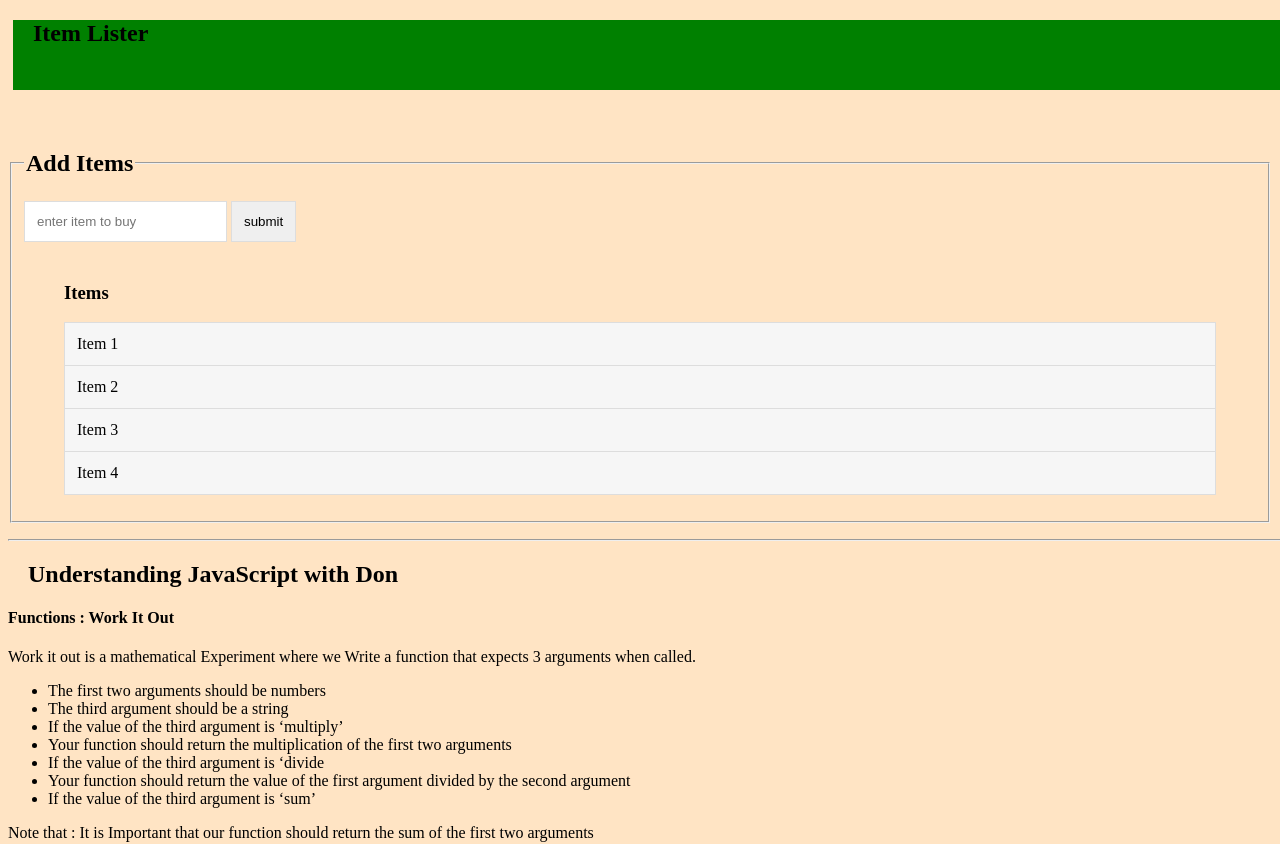
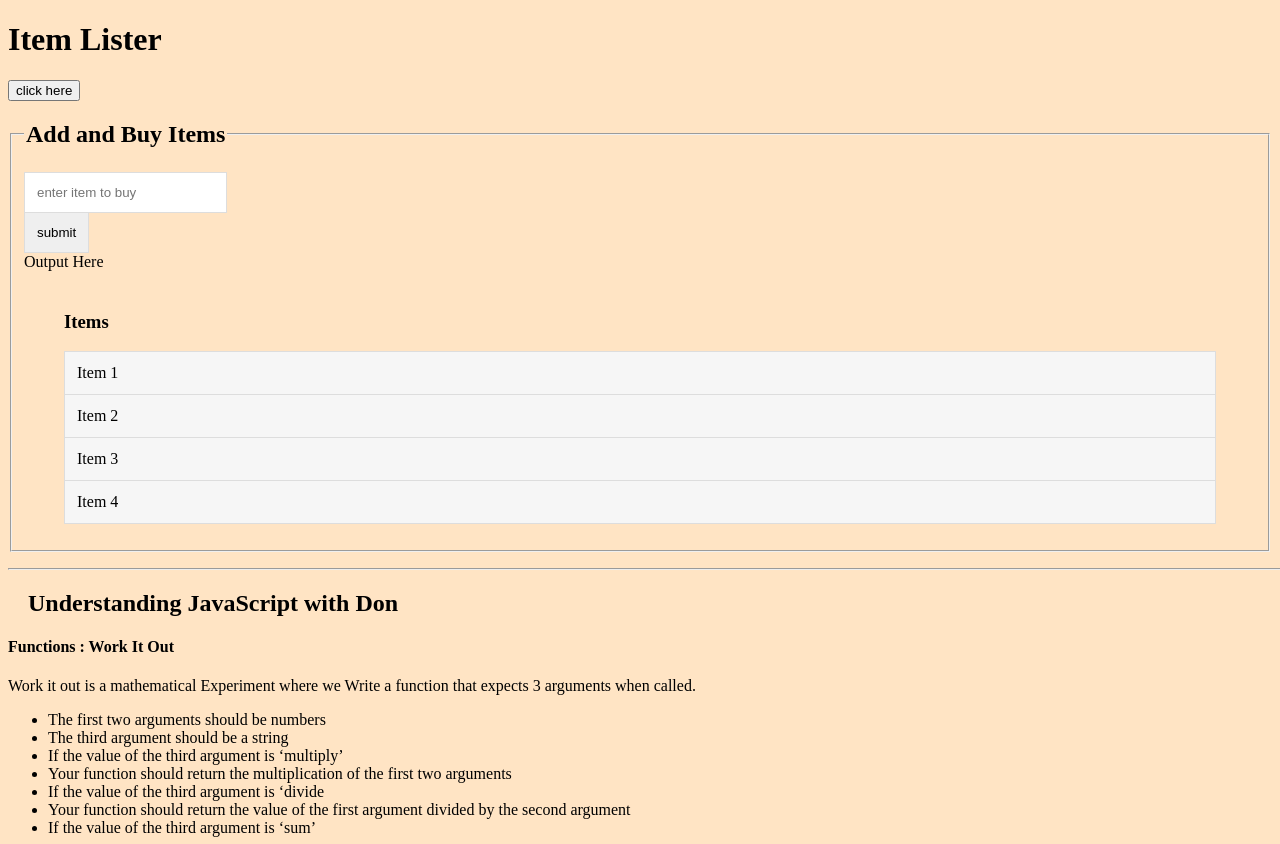
Before and after one commit to Adetoyebamise/hostrepo-for-DOMPractice, a plain HTML site: page index.html in a window 1280 px wide. Shown: the top 844 px of the page. Drawn offline with Linux system fonts and the light colour scheme.

Commit message:
changes: rearrange code and add class and id tags

```diff
--- a/index.html
+++ b/index.html
@@ -8,20 +8,20 @@
     <link rel="stylesheet" href="style.css">
 </head>
  <body >
-   <section id = "sectionOne">
-     <h1>Item Lister</h1>
-    </section>
+     <div id="oneHashtag"><h1> Item Lister</h1></div>
      <p>
-       <section id="listItem">
+       <section class="list-group" id="listGroup">
+         <button class="click-me-button" id="clickMeButton"> click here</button>
          <fieldset>
-          <legend><h2> <strong>Add Items</strong> </h2></legend>
-         <form id="updateItem">
+            <legend><h2> <strong>Add and Buy Items</strong> </h2></legend>
+           <form>
             <input type="text" placeholder="enter item to buy">
-           <input type="button" value="submit">
+            <div class="submit-button" id="submitButton"><input type="button" value="submit">
+            </div>
            </form>
-         <section >
+            <div class="output">Output Here</div>
               <h3>Items</h3>
-           <div class="output-item  ">
+              <div class="unordered-item-list" id="unorderedItemList">
                 <ul>
                   <li>Item 1</li>
                   <li>Item 2</li>
@@ -29,14 +29,11 @@
                   <li>Item 4</li>
                 </ul>
               </div>
-         </section>
           </fieldset>
        </section>
      </p>
-     </p>
-   </section>
-  <section id = "sectionTwo">
 <hr>
+  <section id = "sectionClasswork">
   <h1>Understanding JavaScript with Don </h1>
   <h4> Functions : Work It Out</h4>
    <P> Work it out is a mathematical Experiment where we Write a function that expects 3 arguments when called.
```
Lines whose indentation alone changed are shown as unchanged.
